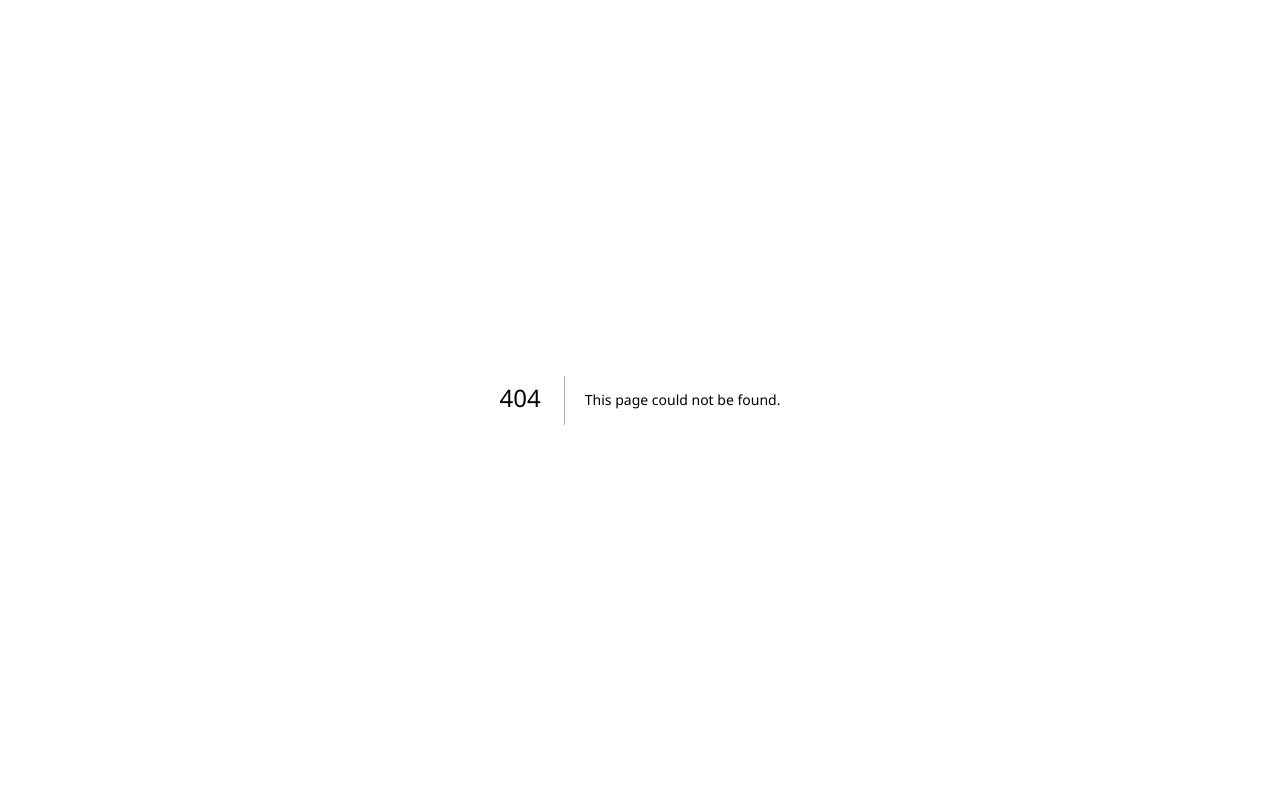
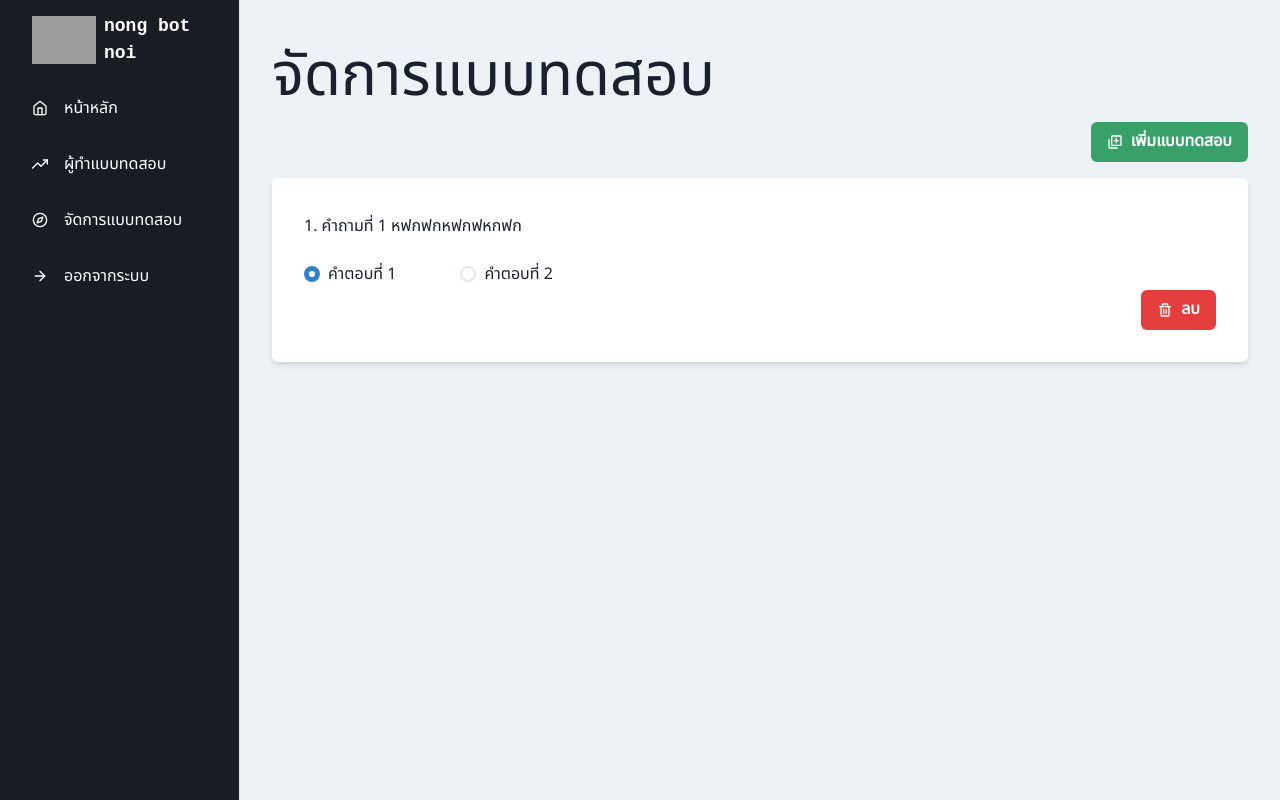
Before and after one commit to yue-sh/khorsorb, a Next.js app in the folder apps/client/: page /admin/manage in a window 1280 px wide. Before the commit this address had no page. Built offline with nearby package versions, Linux system fonts and the light colour scheme; grey boxes are pictures that could not be loaded.

Commit message:
feat(client): manage

```diff
--- /dev/null
+++ b/apps/client/pages/admin/manage.tsx
@@ -0,0 +1,52 @@
+import { Modal, Editable, EditablePreview, EditableInput, ModalOverlay, Button, StatHelpText, Stat, StatLabel, StatNumber, ModalHeader, ModalCloseButton, ModalFooter, ModalContent, ModalBody, Box, Text, Table, Tr, Th, Thead, TableCaption, Tbody, Td, IconButton, Collapse, Grid, GridItem, RadioGroup, Stack, Radio } from "@chakra-ui/react";
+import { useState } from "react";
+import { BiAddToQueue, BiSearch, BiTrash } from "react-icons/bi";
+import Sidebar from "../../layouts/default";
+function ManagePage() {
+	return (
+		<Sidebar>
+			<Box>
+				<Text fontSize="6xl">
+					จัดการแบบทดสอบ
+				</Text>
+				<Box mb="4" w="full" textAlign="right">
+					<Button colorScheme="green" leftIcon={<BiAddToQueue />}>
+						เพิ่มแบบทดสอบ
+					</Button>
+				</Box>
+				<Box bg="white" p="8" rounded="md" boxShadow="md">
+					<Editable defaultValue='1. คำถามที่ 1 หฟกฟกหฟกฟหกฟก'>
+						<EditablePreview />
+						<EditableInput />
+					</Editable>
+					<Box mt="4">
+						<RadioGroup defaultValue="1">
+							<Stack direction="row" spacing="64px">
+								<Stack direction="row">
+									<Radio value="1" />
+									<Editable defaultValue='คำตอบที่ 1'>
+										<EditablePreview />
+										<EditableInput />
+									</Editable>
+								</Stack>
+								<Stack direction="row">
+									<Radio value="2" />
+									<Editable defaultValue='คำตอบที่ 2'>
+										<EditablePreview />
+										<EditableInput />
+									</Editable>
+								</Stack>
+							</Stack>
+						</RadioGroup>
+					</Box>
+					<Box textAlign="right">
+						<Button colorScheme="red" leftIcon={<BiTrash />}>
+							ลบ
+						</Button>
+					</Box>
+				</Box>
+			</Box>
+		</Sidebar>
+	);
+}
+export default ManagePage;
```
